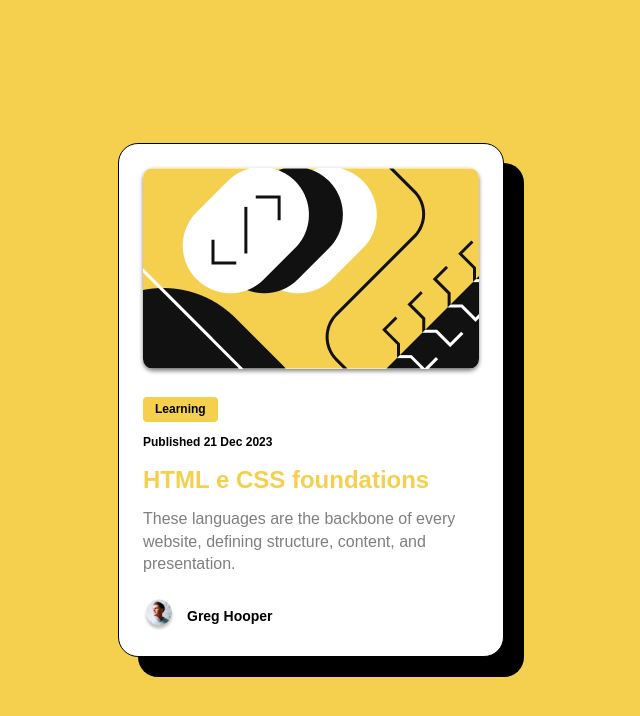
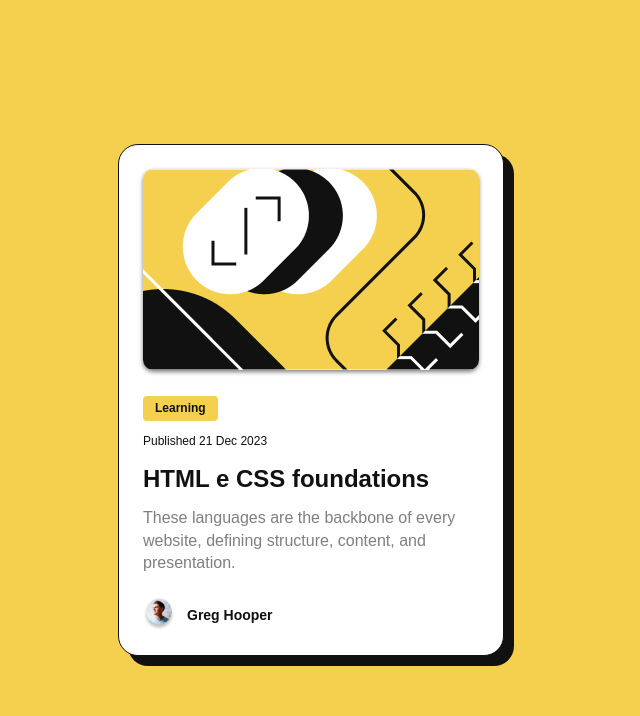
Before and after one commit to KeylaLins/visualizacao-blog, a plain HTML site: page index.html in a window 1280 px wide. Shown: the whole page, without its empty margins (329-969 px from the left). Drawn offline with Linux system fonts and the light colour scheme.

Commit message:
Código atualizado

```diff
--- a/index.html
+++ b/index.html
@@ -11,21 +11,21 @@
 
 <body class="fundo">
   <main class="cartao">
-      <div class="imagem">
+      <section class="imagem">
         <img src="./img/image.png" alt="">
-      </div>
+      </section>
 
-      <div class="informacoes">
+      <section class="informacoes">
         <p>Learning</p>
         <p class="publicacao">Published 21 Dec 2023</p>
         <a href="/">HTML e CSS foundations</a>
         <p class="descricao">These languages are the backbone of every website, defining structure, content, and presentation.</p>
-    </div>
+    </section>
 
-    <div class="usuario">
+    <footer class="usuario">
       <img src="./img/usuario.png" alt="">
       <p>Greg Hooper</p>
-    </div>
+    </footer>
   </main>
 </body>
 
--- a/style.css
+++ b/style.css
@@ -1,3 +1,6 @@
+html{
+  font-size: 62.5%;
+}
 * {
   text-decoration: none;
   padding: 0;
@@ -6,7 +9,7 @@
 
 .fundo {
   background-color: #f4d04e;
-  color: #000;
+  color: #111;
   height: 100vh;
   margin: 0 auto;
   display: flex;
@@ -21,9 +24,9 @@
   flex-direction: column;
   align-items: start;
   background-color: #fff;
-  border: 1px solid #000;
+  border: 1px solid #111;
   padding: 24px;
-  box-shadow: 20px 20px #000;
+  box-shadow: 10px 10px #111;
   border-radius: 20px;
 }
 
@@ -42,29 +45,33 @@
 
 .informacoes span,
 .informacoes p {
-  font-size: 12px;
+  font-size: 1.2rem;
 }
 
 .informacoes p:first-child {
   background-color: #f4d04e;
-  font-weight: 800;
+  font-weight: 700;
   padding: 4px 12px;
   border-radius: 4px;
 }
 
 .publicacao {
-  font-weight: 600;
+  font-size: 1.4rem;
 }
 
 .informacoes a {
+  color: #111;
+  font-size: 2.4rem;
+  font-weight: 700;
+  transition: 0.3s;
+}
+.informacoes a:hover{
   color: #f4d04e;
-  font-size: 24px;
-  font-weight: 700;
 }
 
 .informacoes .descricao {
   color: #7f7f7f;
-  font-size: 16px;
+  font-size: 1.6rem;
   max-width: 36ch;
 }
 
@@ -72,7 +79,7 @@
   display: flex;
   gap: 12px;
   align-items: center;
-  font-size: 14px;
+  font-size: 1.4rem;
   font-weight: 700;
 }
 
```
